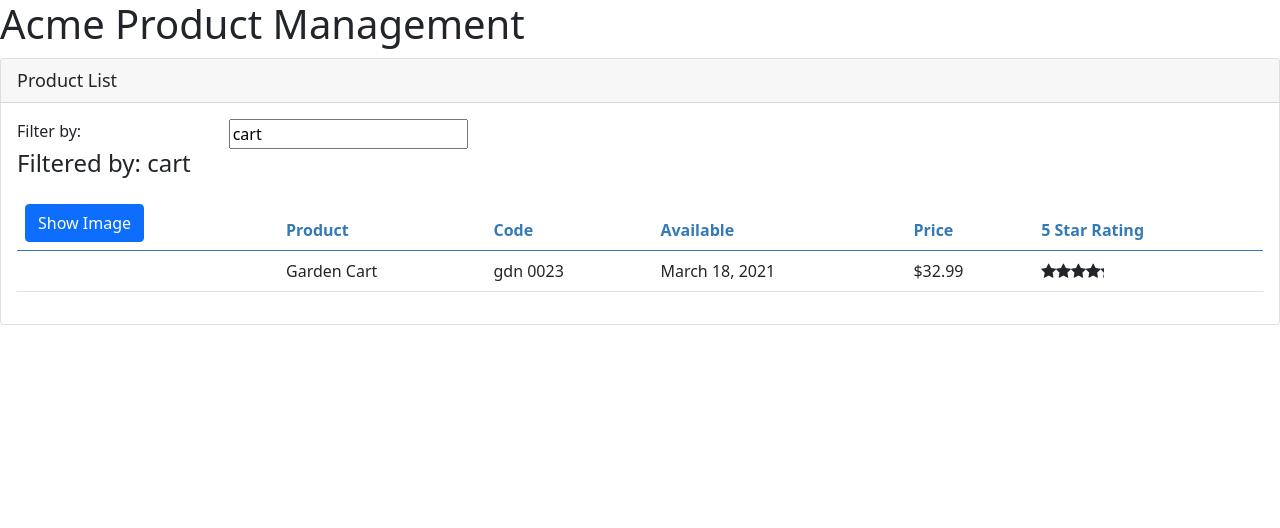
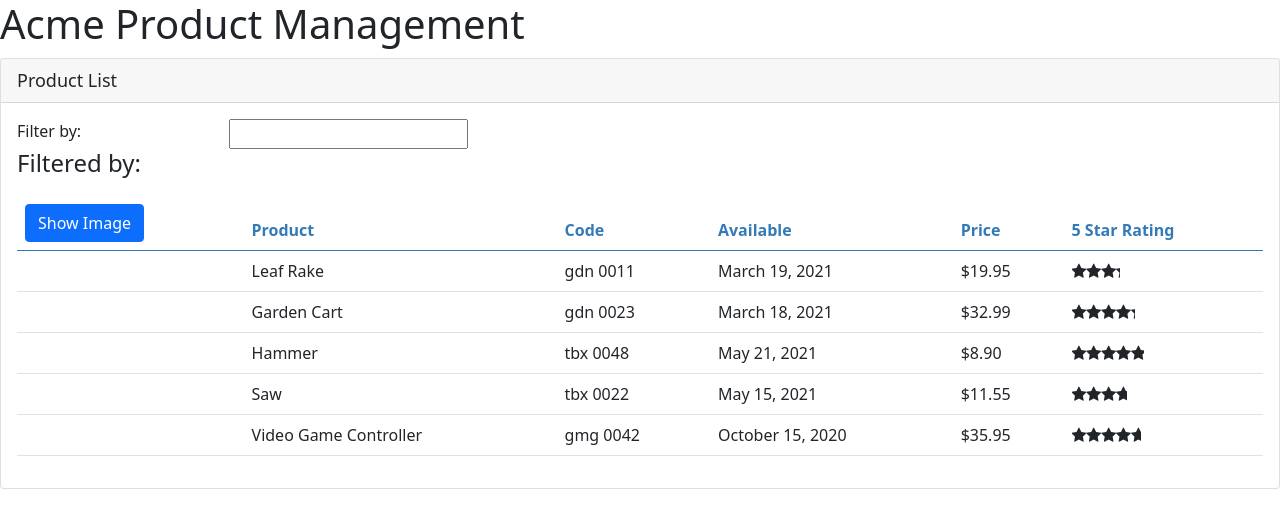
Before and after one commit to glaudsonsilva/apm, an Angular app: page / in a window 1280 px wide. Shown: the top 528 px of the page. Built offline with nearby package versions, Linux system fonts and the light colour scheme.

Commit message:
Creating product service

```diff
--- a/src/app/products/product-list.component.ts
+++ b/src/app/products/product-list.component.ts
@@ -1,5 +1,6 @@
 import { Component, OnInit } from '@angular/core';
 import { IProduct } from './product';
+import { ProductService } from './product.service';
 
 @Component({
   selector: 'pm-products',
@@ -12,8 +13,12 @@
   imageMargin = 2;
   showImage = false;
 
+  filteredProducts: IProduct[] = [];
+  products: IProduct[] = [];
+
+  constructor(private productService: ProductService) {}
+
   private _listFilter: string = '';
-
   get listFilter(): string {
     return this._listFilter;
   }
@@ -23,30 +28,6 @@
     this.filteredProducts = this.performFilter(value);
   }
 
-  filteredProducts: IProduct[] = [];
-  products: IProduct[] = [
-    {
-      productId: 1,
-      productName: 'Leaf Rake',
-      productCode: 'GDN-0011',
-      releaseDate: 'March 19, 2021',
-      description: 'Leaf rake with 48-inch wooden handle.',
-      price: 19.95,
-      starRating: 3.2,
-      imageUrl: 'assets/images/leaf_rake.png',
-    },
-    {
-      productId: 2,
-      productName: 'Garden Cart',
-      productCode: 'GDN-0023',
-      releaseDate: 'March 18, 2021',
-      description: '15 gallon capacity rolling garden cart',
-      price: 32.99,
-      starRating: 4.2,
-      imageUrl: 'assets/images/garden_cart.png',
-    },
-  ];
-
   performFilter(filterBy: string): IProduct[] {
     filterBy = filterBy.toLocaleLowerCase();
     return this.products.filter((product: IProduct) =>
@@ -55,7 +36,8 @@
   }
 
   ngOnInit(): void {
-    this.listFilter = 'cart';
+    this.products = this.productService.getProducts();
+    this.filteredProducts = this.products;
   }
 
   toggleImage(): void {
--- /dev/null
+++ b/src/app/products/product.service.ts
@@ -0,0 +1,62 @@
+import { Injectable } from '@angular/core';
+import { IProduct } from './product';
+
+@Injectable({
+  providedIn: 'root'
+})
+export class ProductService {
+  getProducts(): IProduct[] {
+    return [
+      {
+        productId: 1,
+        productName: 'Leaf Rake',
+        productCode: 'GDN-0011',
+        releaseDate: 'March 19, 2021',
+        description: 'Leaf rake with 48-inch wooden handle.',
+        price: 19.95,
+        starRating: 3.2,
+        imageUrl: 'assets/images/leaf_rake.png',
+      },
+      {
+        productId: 2,
+        productName: 'Garden Cart',
+        productCode: 'GDN-0023',
+        releaseDate: 'March 18, 2021',
+        description: '15 gallon capacity rolling garden cart',
+        price: 32.99,
+        starRating: 4.2,
+        imageUrl: 'assets/images/garden_cart.png',
+      },
+      {
+        productId: 5,
+        productName: 'Hammer',
+        productCode: 'TBX-0048',
+        releaseDate: 'May 21, 2021',
+        description: 'Curved claw steel hammer',
+        price: 8.9,
+        starRating: 4.8,
+        imageUrl: 'assets/images/hammer.png',
+      },
+      {
+        productId: 8,
+        productName: 'Saw',
+        productCode: 'TBX-0022',
+        releaseDate: 'May 15, 2021',
+        description: '15-inch steel blade hand saw',
+        price: 11.55,
+        starRating: 3.7,
+        imageUrl: 'assets/images/saw.png',
+      },
+      {
+        productId: 10,
+        productName: 'Video Game Controller',
+        productCode: 'GMG-0042',
+        releaseDate: 'October 15, 2020',
+        description: 'Standard two-button video game controller',
+        price: 35.95,
+        starRating: 4.6,
+        imageUrl: 'assets/images/xbox-controller.png',
+      },
+    ];
+  }
+}
```
